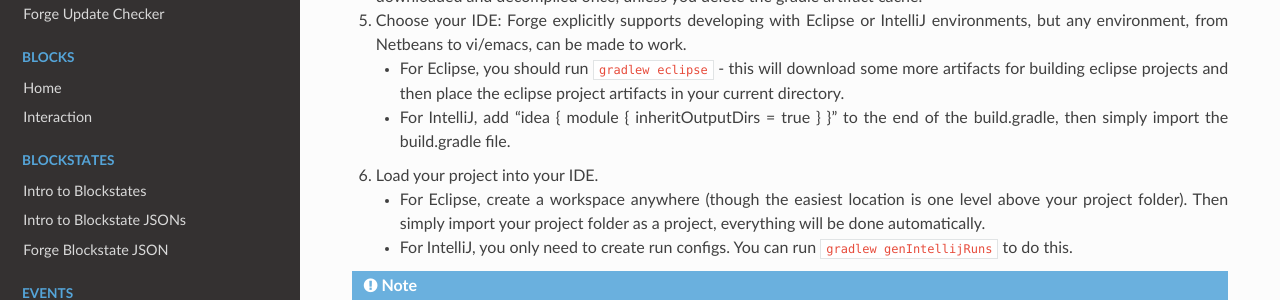
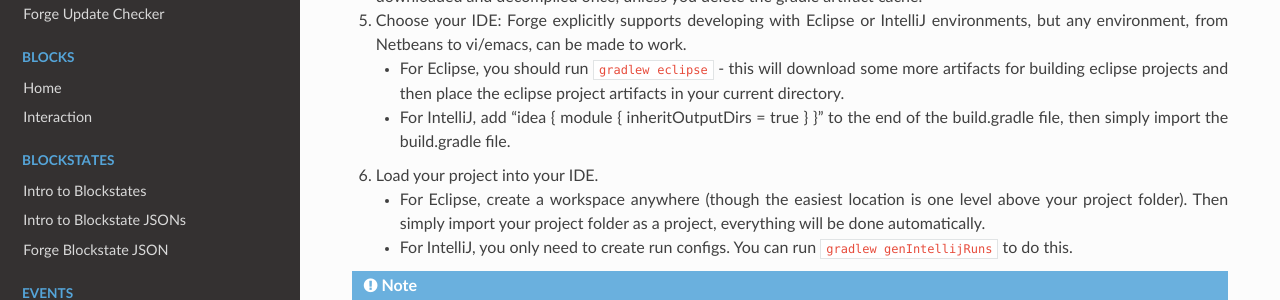
Before and after one commit to MinecraftForge/Documentation, an MkDocs documentation site: the page built from docs/gettingstarted/index.md, in a window 1280 px wide and 900 px high, scrolled down 444 px. Shown: the part 150-450 px from the top of the window. Built offline with MkDocs 1.6.1, drawn with Linux system fonts in a browser that asks for light colours; nearby versions of some CDN libraries; old or Windows-style settings are respelled for this version of MkDocs.

Commit message:
added missing word

```diff
--- a/docs/gettingstarted/index.md
+++ b/docs/gettingstarted/index.md
@@ -15,7 +15,7 @@ From Zero to Modding
 4. Open up a command prompt in the folder you created in step (3), then run `gradlew setupDecompWorkspace`. This will download a bunch of artifacts from the internet needed to decompile and build Minecraft and forge. This might take some time, as it will download stuff and then decompile Minecraft. Note that, in general, these things will only need to be downloaded and decompiled once, unless you delete the gradle artifact cache.
 5. Choose your IDE: Forge explicitly supports developing with Eclipse or IntelliJ environments, but any environment, from Netbeans to vi/emacs, can be made to work.
     * For Eclipse, you should run `gradlew eclipse` - this will download some more artifacts for building eclipse projects and then place the eclipse project artifacts in your current directory.
-    * For IntelliJ, add "idea { module { inheritOutputDirs = true } }" to the end of the build.gradle, then simply import the build.gradle file.
+    * For IntelliJ, add "idea { module { inheritOutputDirs = true } }" to the end of the build.gradle file, then simply import the build.gradle file.
 6. Load your project into your IDE.
     * For Eclipse, create a workspace anywhere (though the easiest location is one level above your project folder). Then simply import your project folder as a project, everything will be done automatically.
     * For IntelliJ, you only need to create run configs. You can run `gradlew genIntellijRuns` to do this.
```
